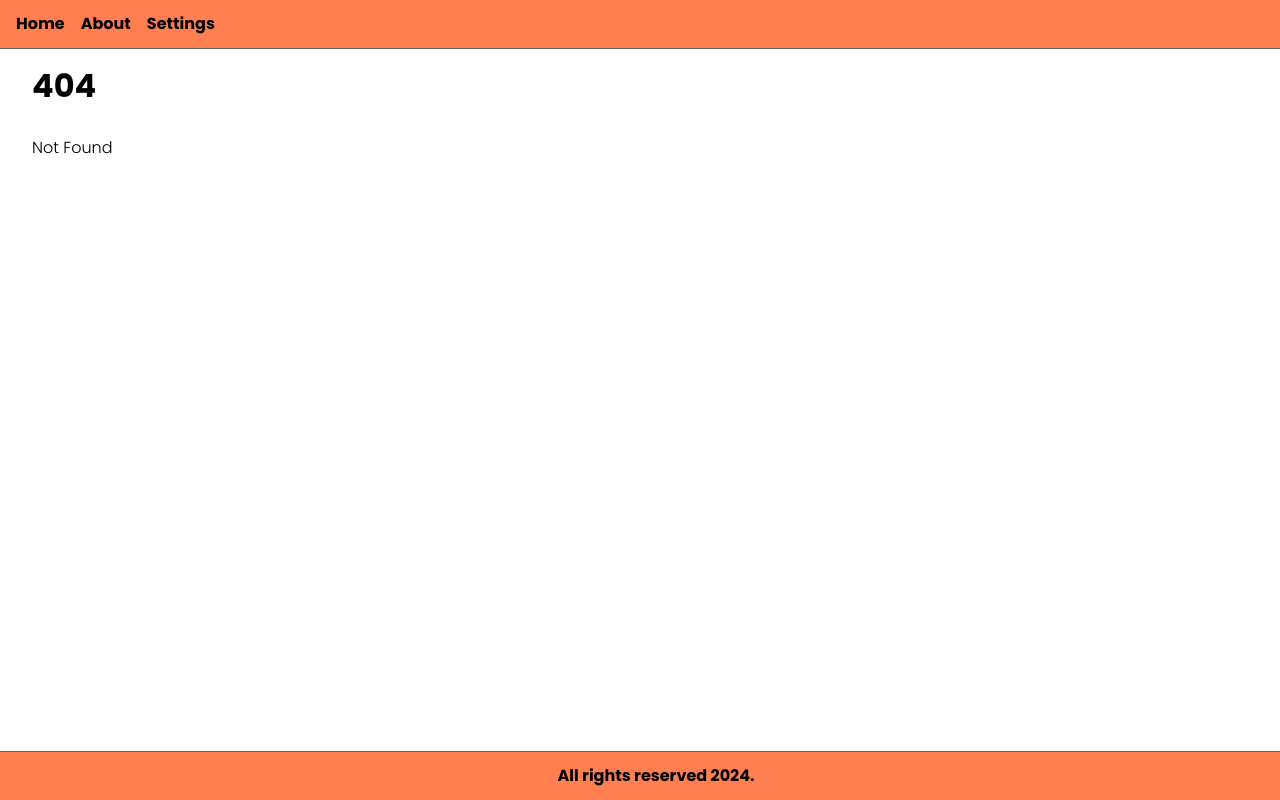
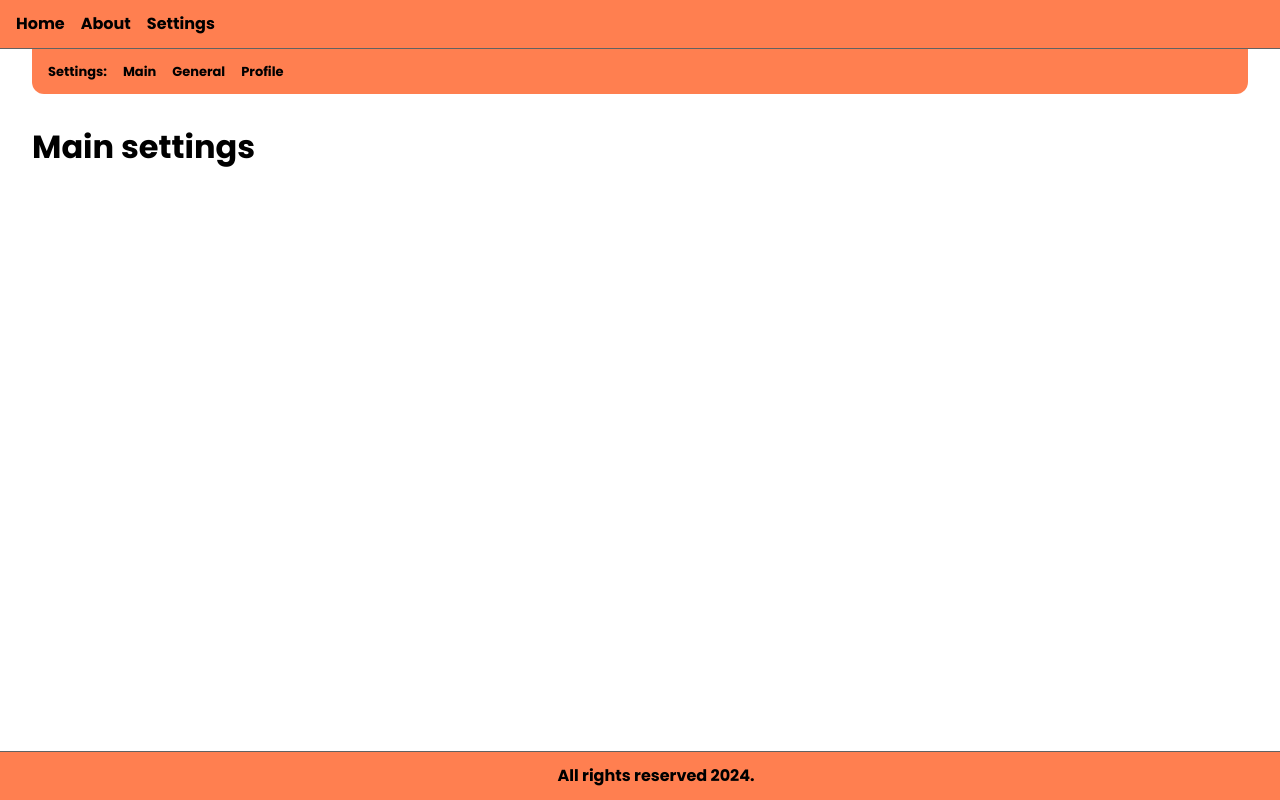
Before and after one commit to Gledros/sveltekit-course-app, a SvelteKit app: page /settings in a window 1280 px wide. Before the commit this address had no page. Built offline with nearby package versions, Linux system fonts and the light colour scheme.

Commit message:
feat: create settings routes with empty pages

```diff
--- /dev/null
+++ b/src/routes/settings/+layout.svelte
@@ -0,0 +1,32 @@
+<script>
+	import { slide } from 'svelte/transition';
+	import { circInOut } from 'svelte/easing';
+</script>
+
+<nav
+	in:slide={{ delay: 600, duration: 300, easing: circInOut }}
+	out:slide={{ delay: 0, duration: 300, easing: circInOut }}
+>
+	Settings:
+	<a href="/settings">Main</a>
+	<a href="/settings/general">General</a>
+	<a href="/settings/profile">Profile</a>
+</nav>
+
+<slot />
+
+<style>
+	nav {
+		font-size: small;
+		background-color: coral;
+		font-weight: bold;
+		padding: 1rem;
+		display: flex;
+		gap: 1rem;
+		border-radius: 0 0 0.75rem 0.75rem;
+	}
+
+	a {
+		text-decoration: none;
+	}
+</style>
--- /dev/null
+++ b/src/routes/settings/+page.svelte
@@ -0,0 +1,8 @@
+<script>
+	import { slide } from 'svelte/transition';
+	import { circInOut } from 'svelte/easing';
+</script>
+
+<div transition:slide={{ duration: 300, easing: circInOut }}>
+	<h1>Main settings</h1>
+</div>
```
Also changed, not shown: src/routes/settings/general/+page.svelte (added, +8 -0 lines), src/routes/settings/profile/+page.svelte (added, +8 -0 lines).
